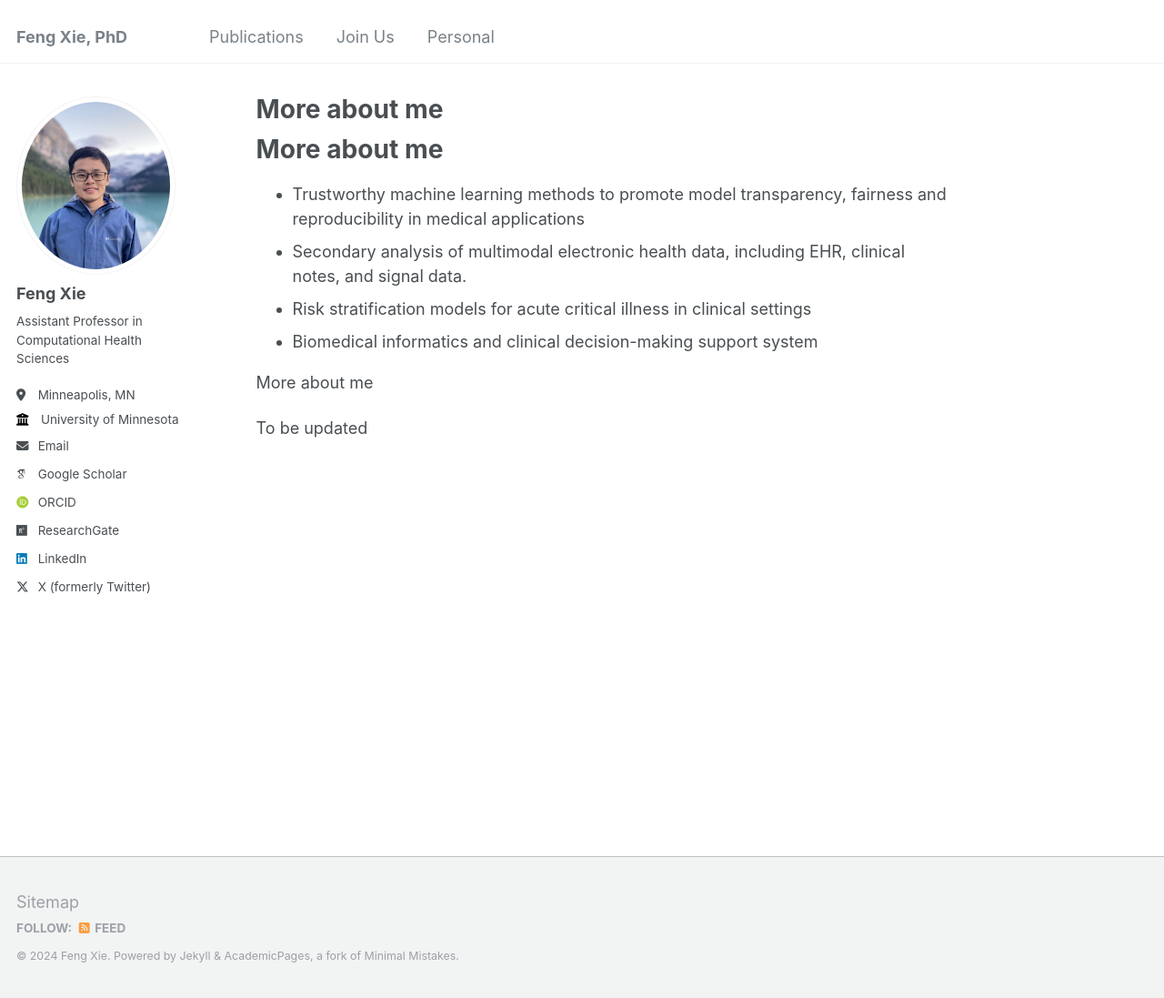
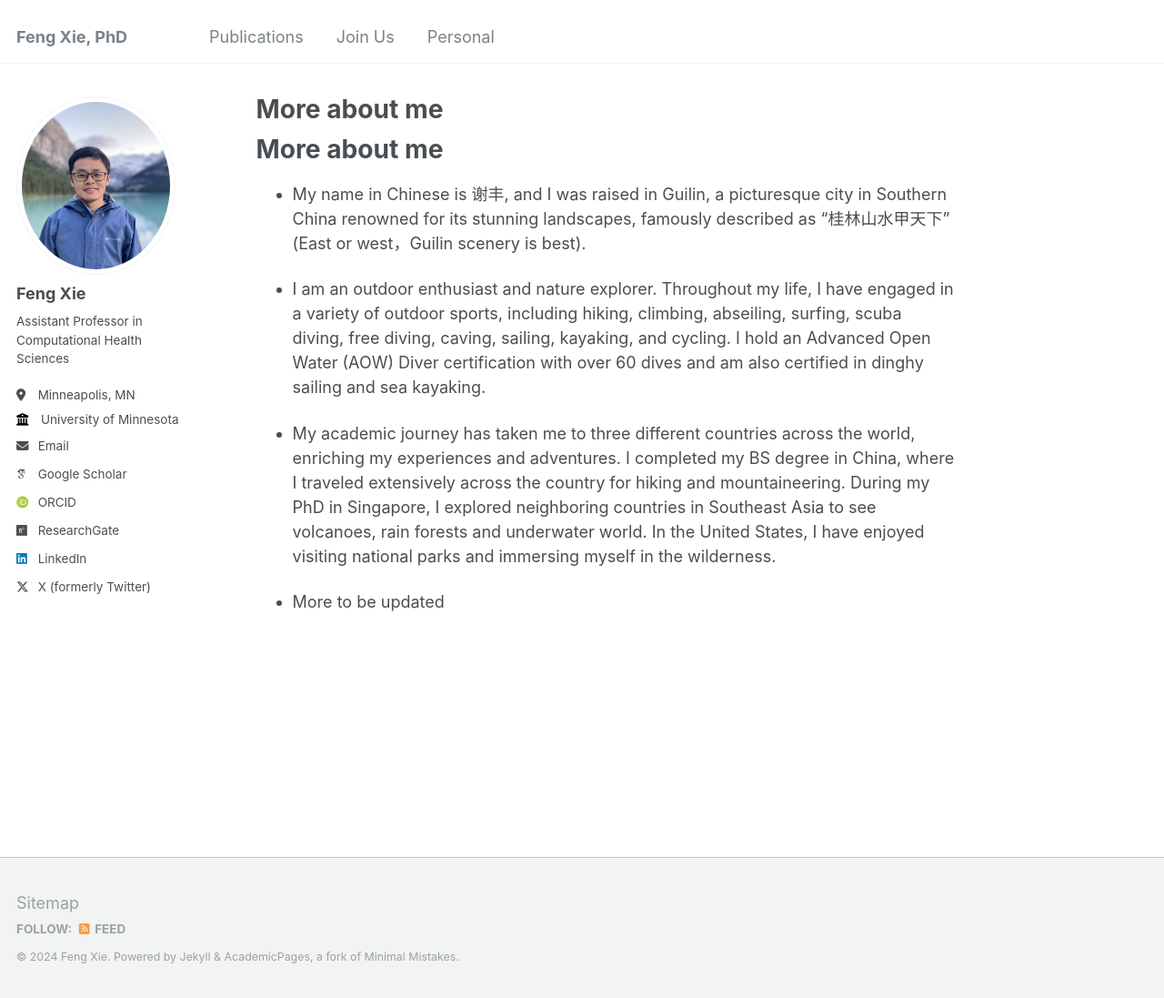
Before and after one commit to fengx13/fengx13.github.io, a Jekyll site: the page built from _pages/personal.md, in a window 1280 px wide and 1097 px high. Shown: the whole window at 91% size. Built offline with Jekyll 4.4.1, drawn with Linux system fonts in a browser that asks for light colours; some web fonts are replaced; our own code applies the rules of GitHub Pages for plain Markdown files.

Commit message:
Update personal.md

```diff
--- a/_pages/personal.md
+++ b/_pages/personal.md
@@ -7,13 +7,10 @@ author_profile: true
 
 More about me
 ======
-- Trustworthy machine learning methods to promote model transparency, fairness and reproducibility in medical applications
-- Secondary analysis of multimodal electronic health data, including EHR, clinical notes, and signal data.
-- Risk stratification models for acute critical illness in clinical settings
-- Biomedical informatics and clinical decision-making support system
+- My name in Chinese is 谢丰, and I was raised in Guilin, a picturesque city in Southern China renowned for its stunning landscapes, famously described as “桂林山水甲天下” (East or west，Guilin scenery is best).
 
+- I am an outdoor enthusiast and nature explorer. Throughout my life, I have engaged in a variety of outdoor sports, including hiking, climbing, abseiling, surfing, scuba diving, free diving, caving, sailing, kayaking, and cycling. I hold an Advanced Open Water (AOW) Diver certification with over 60 dives and am also certified in dinghy sailing and sea kayaking.
 
-More about me
+- My academic journey has taken me to three different countries across the world, enriching my experiences and adventures. I completed my BS degree in China, where I traveled extensively across the country for hiking and mountaineering. During my PhD in Singapore, I explored neighboring countries in Southeast Asia to see volcanoes, rain forests and underwater world. In the United States, I have enjoyed visiting national parks and immersing myself in the wilderness.
 
-
-To be updated
+- More to be updated
```
